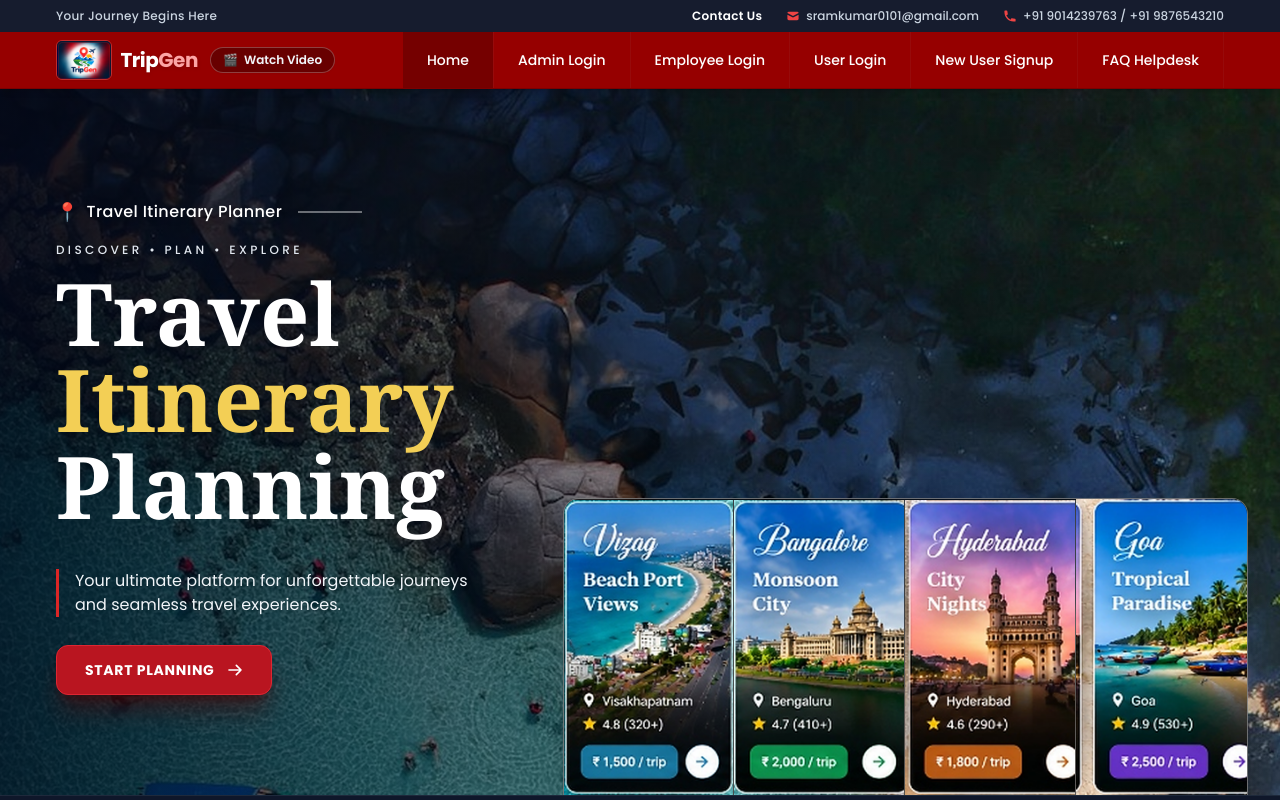
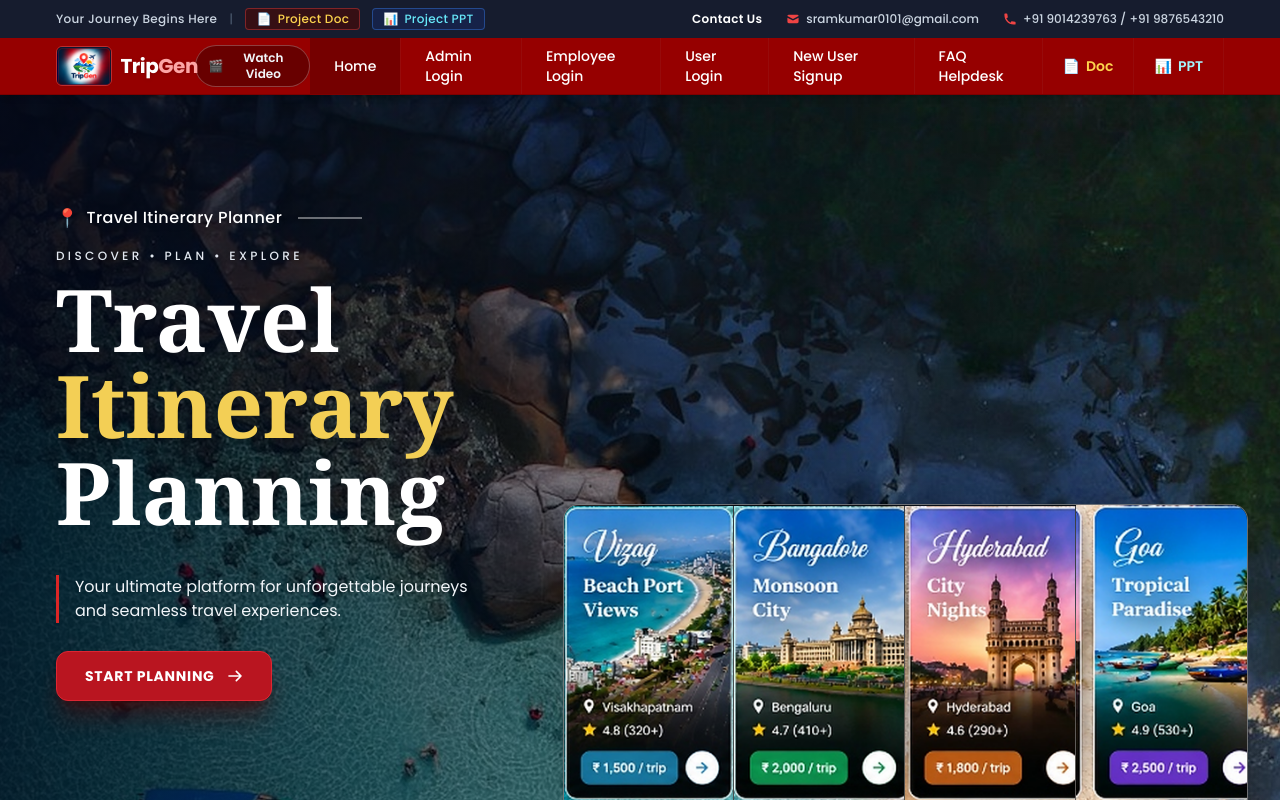
Before and after one commit to TRIPUROSUNDAROOBEHERA/TravelApp, a Django app: page / in a window 1280 px wide. Shown: the top 800 px of the page. Run offline with Django 3.2, Linux system fonts and the light colour scheme; some libraries are stand-ins or nearby versions; some web fonts are replaced.

Commit message:
Add project documentation (PDF) and presentation (PPT), integrate download links in UI and README, and configure document viewing routes

```diff
--- a/Travel/settings.py
+++ b/Travel/settings.py
@@ -113,6 +113,9 @@ USE_TZ = True
     # Static files
 
 STATIC_URL = '/static/'
-STATICFILES_DIRS = [os.path.join(BASE_DIR, 'static')]
+STATICFILES_DIRS = [
+    os.path.join(BASE_DIR, 'static'),
+    os.path.join(BASE_DIR, 'docs'),
+]
 
 STATIC_ROOT = os.path.join(BASE_DIR, 'staticfiles')
--- a/TravelApp/templates/index.html
+++ b/TravelApp/templates/index.html
@@ -178,9 +178,18 @@
     <div class="w-full bg-[#161c2e] text-slate-300 text-xs py-2 px-6 sm:px-10 lg:px-14 z-50 relative">
         <div class="max-w-[1750px] mx-auto flex flex-wrap items-center justify-between gap-3">
 
-            <!-- Left Side: Slogan -->
+            <!-- Left Side: Slogan & Quick Project Links -->
             <div class="text-slate-300 text-xs font-medium tracking-wide flex items-center gap-3">
                 <span>Your Journey Begins Here</span>
+                <span class="text-slate-600 hidden sm:inline">|</span>
+                <a href="{% url 'project_doc' %}" target="_blank" class="hidden sm:inline-flex items-center gap-1.5 px-2.5 py-0.5 rounded bg-red-950/70 hover:bg-red-900 border border-red-500/40 text-amber-300 hover:text-amber-200 transition font-medium" title="View Project Document PDF">
+                    <span>📄</span>
+                    <span>Project Doc</span>
+                </a>
+                <a href="{% url 'project_ppt' %}" class="hidden sm:inline-flex items-center gap-1.5 px-2.5 py-0.5 rounded bg-blue-950/70 hover:bg-blue-900 border border-blue-500/40 text-cyan-300 hover:text-cyan-200 transition font-medium" title="Download Project Presentation PPT">
+                    <span>📊</span>
+                    <span>Project PPT</span>
+                </a>
             </div>
 
             <!-- Right Side: Contact Us, Email, Phone Numbers -->
@@ -238,8 +247,14 @@
                 <a href="{% url 'Register' %}" class="h-full {% if 'Register' in request.path %}bg-[#750000]{% endif %} text-white font-medium text-sm px-6 flex items-center hover:bg-black/15 transition border-l border-red-800/40">
                     New User Signup
                 </a>
-                <a href="{% url 'FAQ' %}" class="h-full {% if 'FAQ' in request.path %}bg-[#750000]{% endif %} text-white font-medium text-sm px-6 flex items-center hover:bg-black/15 transition border-l border-red-800/40 border-r border-red-800/40">
+                <a href="{% url 'FAQ' %}" class="h-full {% if 'FAQ' in request.path %}bg-[#750000]{% endif %} text-white font-medium text-sm px-6 flex items-center hover:bg-black/15 transition border-l border-red-800/40">
                     FAQ Helpdesk
+                </a>
+                <a href="{% url 'project_doc' %}" target="_blank" class="h-full text-amber-300 hover:text-white font-semibold text-sm px-5 flex items-center hover:bg-[#750000] transition border-l border-red-800/40 gap-1.5" title="View Project Documentation">
+                    <span>📄</span> Doc
+                </a>
+                <a href="{% url 'project_ppt' %}" class="h-full text-cyan-200 hover:text-white font-semibold text-sm px-5 flex items-center hover:bg-[#750000] transition border-l border-r border-red-800/40 gap-1.5" title="Download Project Presentation PPT">
+                    <span>📊</span> PPT
                 </a>
             </nav>
 
@@ -256,7 +271,9 @@
             <a href="{% url 'EmployeeLogin' %}" class="block font-medium text-white py-2 border-b border-white/10">Employee Login</a>
             <a href="{% url 'UserLogin' %}" class="block font-medium text-white py-2 border-b border-white/10">User Login</a>
             <a href="{% url 'Register' %}" class="block font-medium text-white py-2 border-b border-white/10">New User Signup</a>
-            <a href="{% url 'FAQ' %}" class="block font-medium text-white py-2">FAQ Helpdesk</a>
+            <a href="{% url 'FAQ' %}" class="block font-medium text-white py-2 border-b border-white/10">FAQ Helpdesk</a>
+            <a href="{% url 'project_doc' %}" target="_blank" class="block font-medium text-amber-300 py-2 border-b border-white/10 flex items-center gap-2"><span>📄</span> View Project Documentation</a>
+            <a href="{% url 'project_ppt' %}" class="block font-medium text-cyan-200 py-2 flex items-center gap-2"><span>📊</span> Download Project PPT</a>
         </div>
     </header>
 
@@ -440,6 +457,8 @@
                     <li><a href="#" class="text-gray-400 hover:text-white transition flex items-center gap-2.5"><span class="w-1.5 h-1.5 rounded-full bg-red-500"></span> About Us</a></li>
                     <li><a href="#" class="text-gray-400 hover:text-white transition flex items-center gap-2.5"><span class="w-1.5 h-1.5 rounded-full bg-red-500"></span> Tour Packages</a></li>
                     <li><a href="{% url 'FAQ' %}" class="text-gray-400 hover:text-white transition flex items-center gap-2.5"><span class="w-1.5 h-1.5 rounded-full bg-red-500"></span> Help / FAQ</a></li>
+                    <li><a href="{% url 'project_doc' %}" target="_blank" class="text-amber-400 hover:text-amber-300 transition flex items-center gap-2.5"><span class="w-1.5 h-1.5 rounded-full bg-amber-400"></span> 📄 Project Document (PDF)</a></li>
+                    <li><a href="{% url 'project_ppt' %}" class="text-cyan-400 hover:text-cyan-300 transition flex items-center gap-2.5"><span class="w-1.5 h-1.5 rounded-full bg-cyan-400"></span> 📊 Project Presentation (PPT)</a></li>
                 </ul>
             </div>
 
--- a/TravelApp/urls.py
+++ b/TravelApp/urls.py
@@ -8,6 +8,10 @@ urlpatterns = [
     path('FAQ.html', views.FAQ, name='FAQ'),
     path('FAQ', views.FAQ, name='FAQ_clean'),
     path('Logout', views.Logout, name='Logout'),
+
+    # Project Documentation & Presentation
+    path('project-doc', views.project_doc_view, name='project_doc'),
+    path('project-ppt', views.project_ppt_download, name='project_ppt'),
 
     # User Authentication
     path('UserLogin.html', views.UserLogin, name='UserLogin'),
--- a/TravelApp/views.py
+++ b/TravelApp/views.py
@@ -6,6 +6,8 @@ from django.shortcuts import render, redirect, get_object_or_404
 from django.contrib import messages
 from django.db import connection
 from django.utils.safestring import mark_safe
+from django.http import FileResponse, Http404
+from django.conf import settings
 
 from .models import Admin, Employee, User, Hotel, Itinerary, Transport
 
@@ -48,6 +50,25 @@ def FAQ(request):
 def Logout(request):
     request.session.flush()
     return redirect('index')
+
+
+def project_doc_view(request):
+    doc_path = os.path.join(settings.BASE_DIR, 'docs', 'project doc.pdf')
+    if os.path.exists(doc_path):
+        return FileResponse(open(doc_path, 'rb'), content_type='application/pdf')
+    raise Http404('Project document not found.')
+
+
+def project_ppt_download(request):
+    ppt_path = os.path.join(settings.BASE_DIR, 'docs', 'project PPT.pptx')
+    if os.path.exists(ppt_path):
+        return FileResponse(
+            open(ppt_path, 'rb'),
+            as_attachment=True,
+            filename='project PPT.pptx',
+            content_type='application/vnd.openxmlformats-officedocument.presentationml.presentation'
+        )
+    raise Http404('Project presentation not found.')
 
 
 # --- User Authentication ---
```
Also changed, not shown: Travel/__init__.py (+5 -3 lines), TravelApp/__init__.py (+5 -2 lines), README.md, 2 other files.
